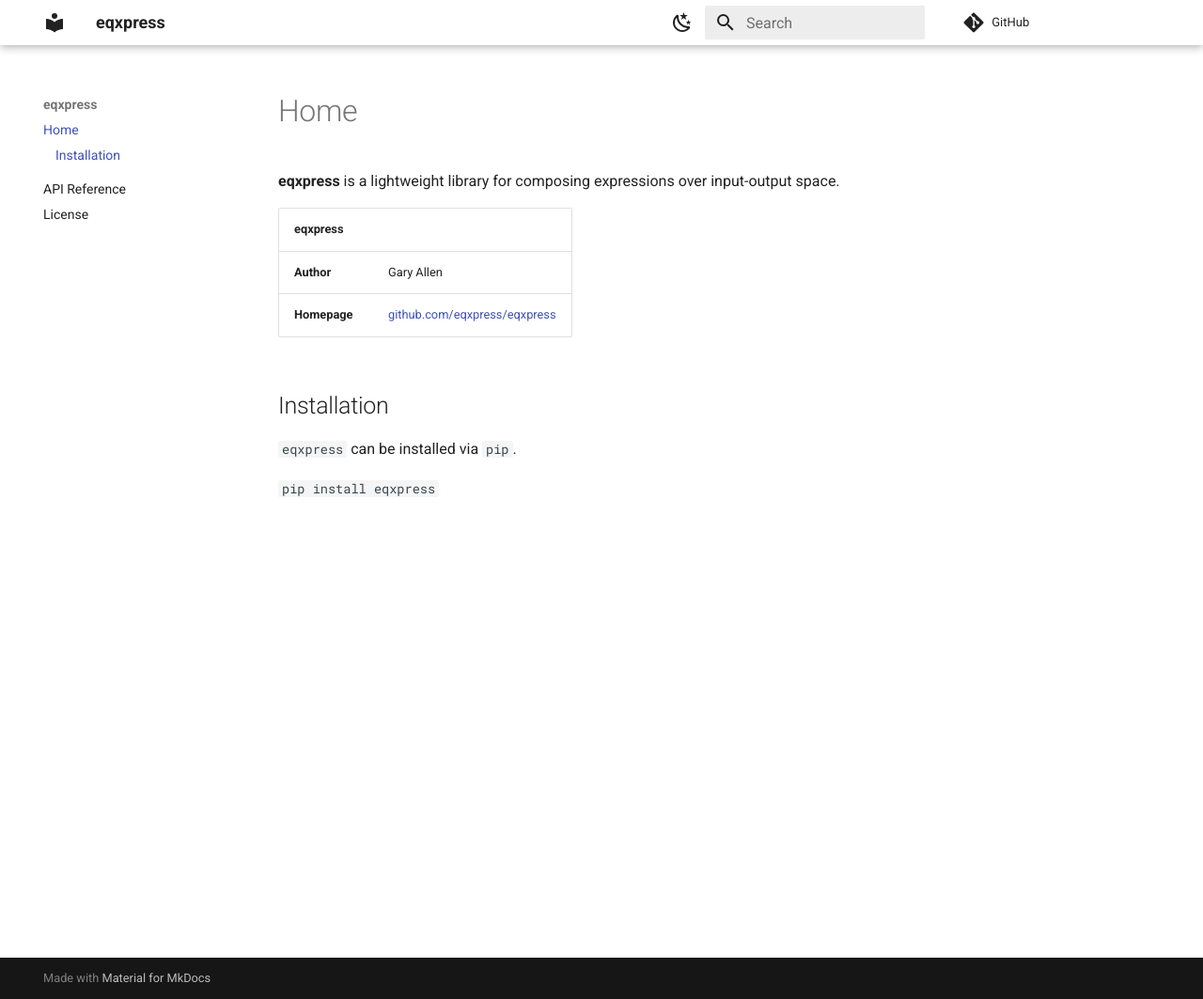
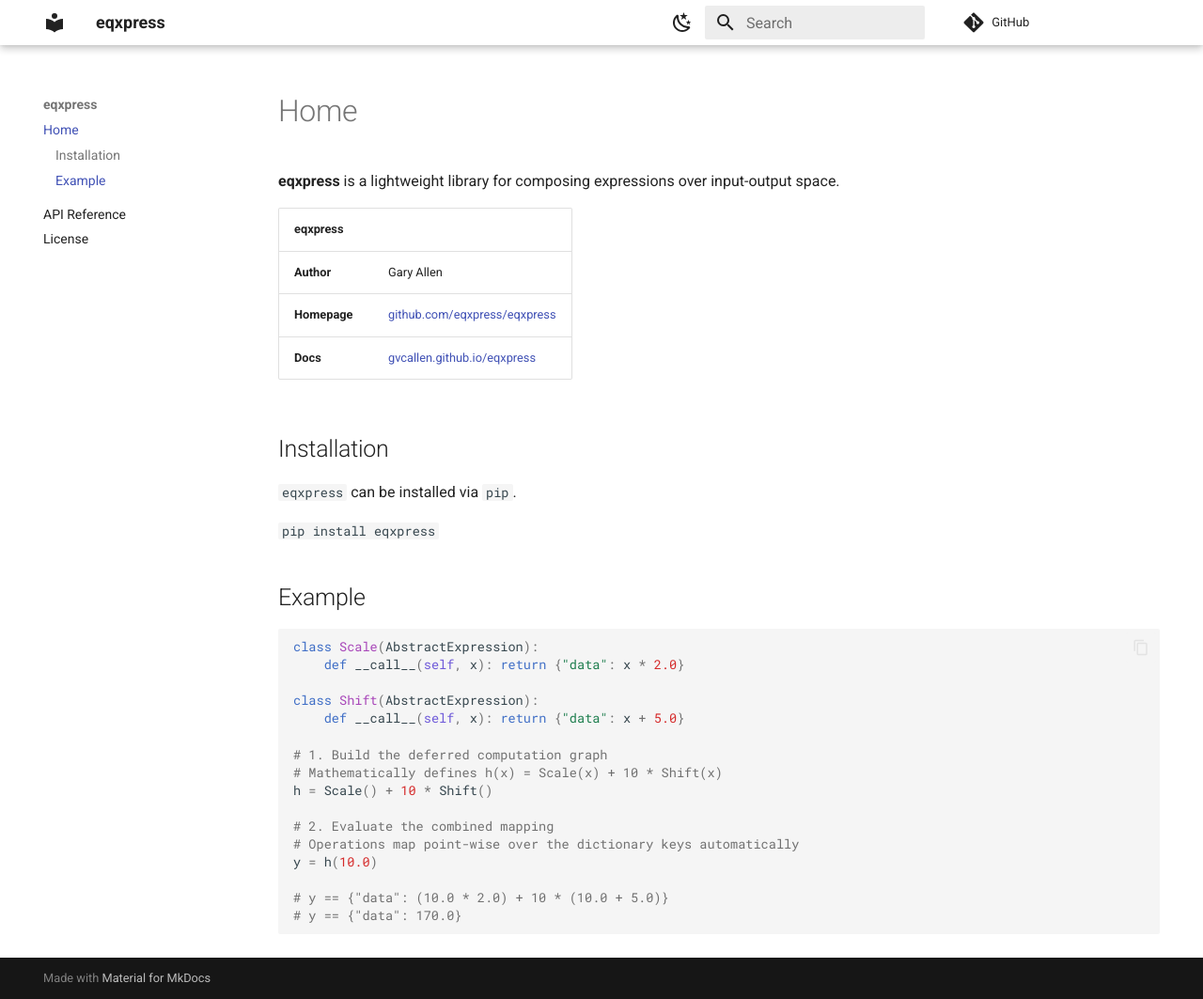
Before and after one commit to gvcallen/eqxpress, an MkDocs documentation site: the page built from docs/index.md, in a window 1280 px wide and 1063 px high. Shown: the whole window at 94% size. Built offline with MkDocs 1.6.1 and Material for MkDocs 9.7.7, drawn with Linux system fonts in a browser that asks for light colours; comment, search, counter and statistics services are not loaded.

Commit message:
Updated docs

````diff
--- a/docs/index.md
+++ b/docs/index.md
@@ -4,6 +4,7 @@
 |-------------|-------|
 | **Author**  | Gary Allen |
 | **Homepage** | [github.com/eqxpress/eqxpress](https://github.com/eqxpress/eqxpress) |
+| **Docs** | [gvcallen.github.io/eqxpress](https://gvcallen.github.io/eqxpress) |
 
 ## Installation
 `eqxpress` can be installed via `pip`.
@@ -11,3 +12,24 @@
 ``
 pip install eqxpress
 ``
+
+## Example
+
+```python
+class Scale(AbstractExpression):
+    def __call__(self, x): return {"data": x * 2.0}
+
+class Shift(AbstractExpression):
+    def __call__(self, x): return {"data": x + 5.0}
+
+# 1. Build the deferred computation graph
+# Mathematically defines h(x) = Scale(x) + 10 * Shift(x)
+h = Scale() + 10 * Shift()
+
+# 2. Evaluate the combined mapping
+# Operations map point-wise over the dictionary keys automatically
+y = h(10.0)
+
+# y == {"data": (10.0 * 2.0) + 10 * (10.0 + 5.0)}
+# y == {"data": 170.0}
+```
--- a/pyproject.toml
+++ b/pyproject.toml
@@ -15,6 +15,7 @@
 [project.optional-dependencies]
 docs = [
     "mkdocs",
+    "mkdocs-macros-plugin",
     "mkdocs-material",
     "mkdocstrings[python]"
 ]
````
Also changed, not shown: README.md (+22 -0 lines), docs/api/index.md (+4 -0 lines), 4 other files.
